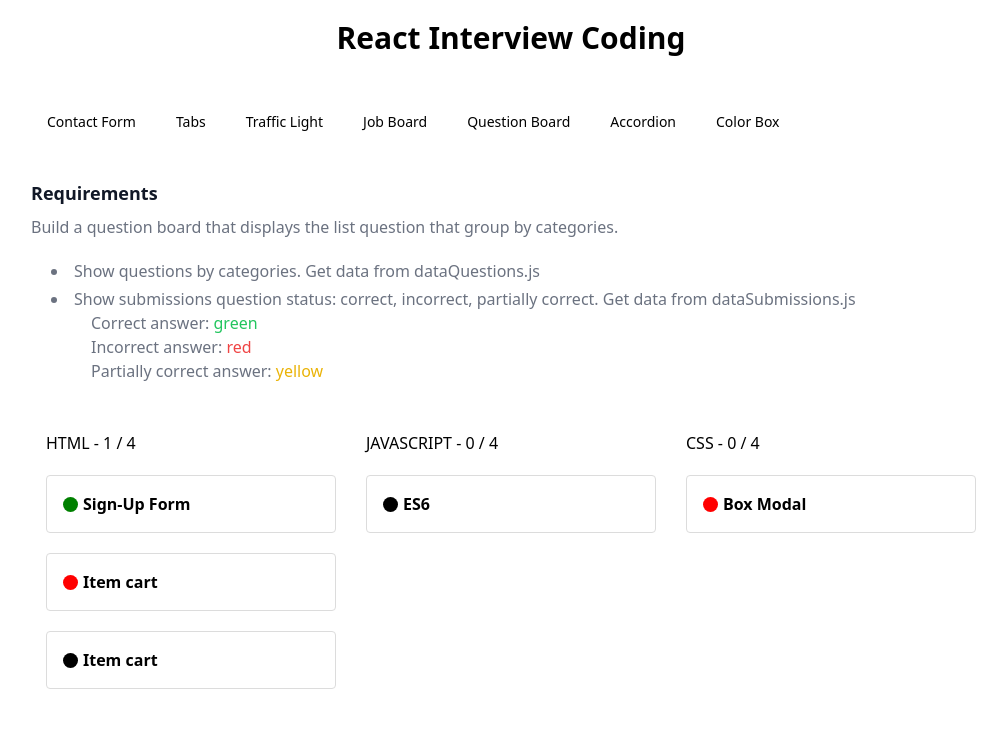
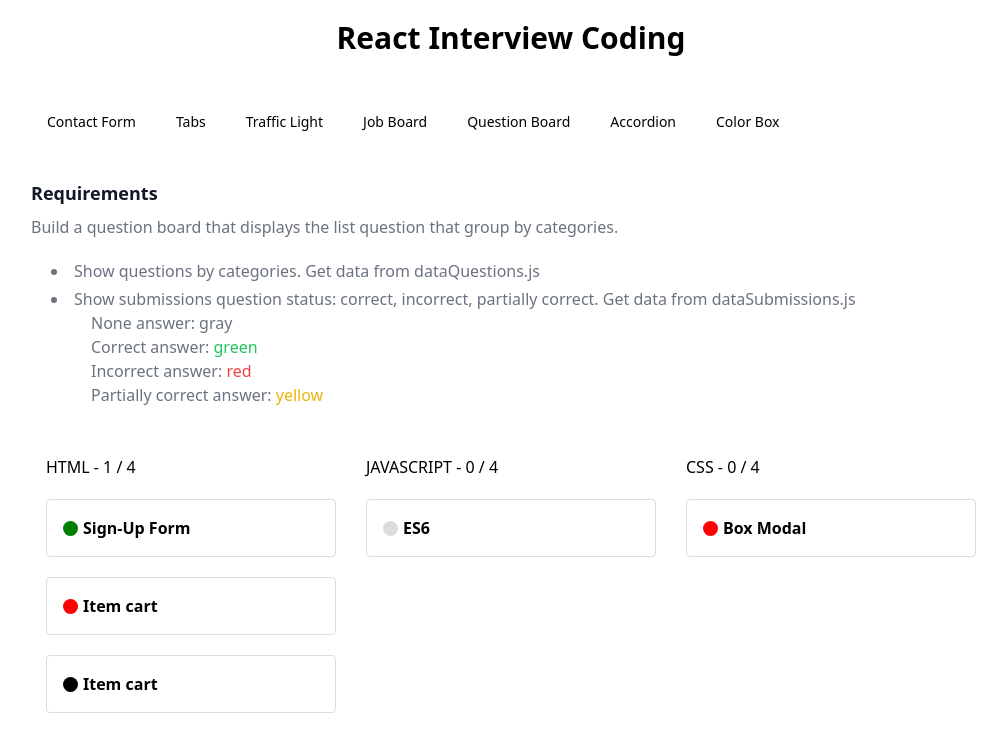
Before and after one commit to nhattruongniit/react-interview-coding, a React (Vite) app: page /question-board in a window 1280 px wide. Shown: the top 752 px of the page, without its empty margins (129-1136 px from the left). Built offline with nearby package versions, Linux system fonts and the light colour scheme.

Commit message:
fix question board

```diff
--- a/src/QuestionBoard/QuestionBoard.jsx
+++ b/src/QuestionBoard/QuestionBoard.jsx
@@ -30,6 +30,9 @@ function QuestionBoard() {
             <li>
               Show submissions question status: correct, incorrect, partially correct. Get data from dataSubmissions.js
                 <ul className="text-gray-500 list- list-inside ml-10">
+                  <li>
+                    None answer: <span class="text-gray-500">gray</span>
+                  </li>
                   <li>
                     Correct answer: <span className="text-green-500">green</span>
                   </li>
@@ -74,7 +77,7 @@ function QuestionBoard() {
           <h2>JAVASCRIPT - 0 / 4</h2>
           <div className="boards">
             <div className="question">
-              <div className="question__status question__status--partially_correct" />
+              <div className="question__status question__status--none" />
               <h2 className="question__title">ES6</h2>
             </div>
           </div>
--- a/src/styles/question-board.css
+++ b/src/styles/question-board.css
@@ -57,3 +57,7 @@
 .question__status--partially_correct {
   background-color: black;
 }
+
+.question__status--none {
+  background-color: #dcdcdc;
+}
```
